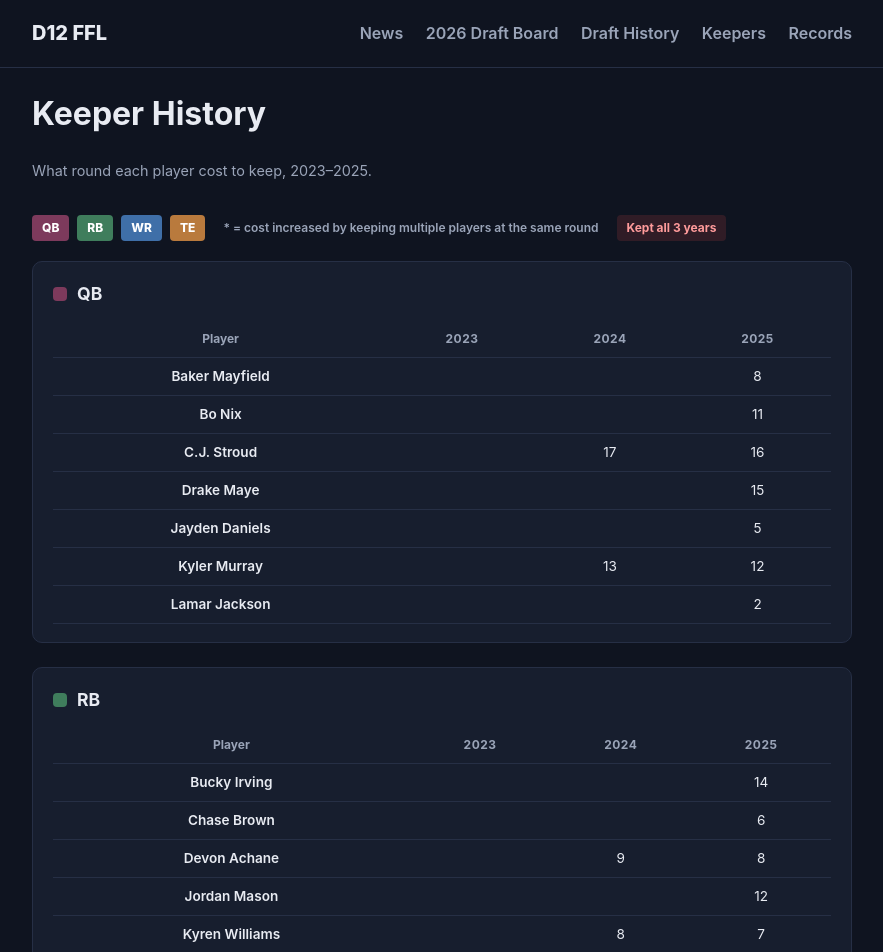
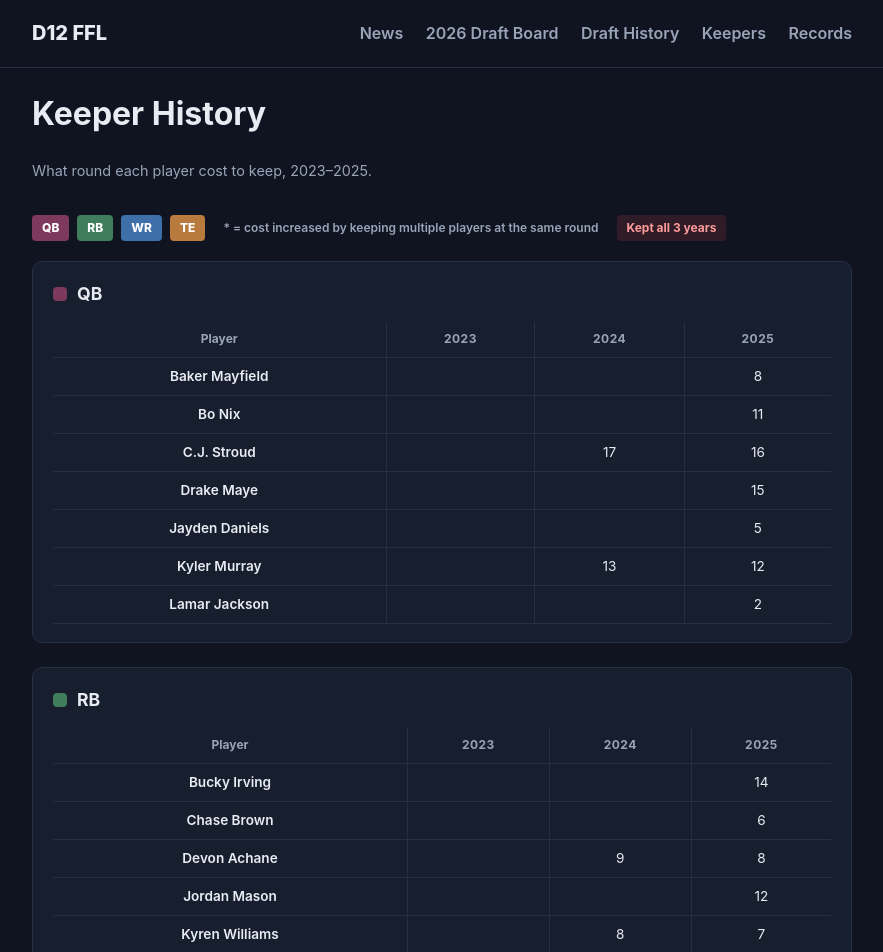
Before and after one commit to cullenhgn/D12-FFL-Website, a Jekyll site: the page built from keepers/index.md, in a window 1280 px wide. Shown: the top 952 px of the page, without its empty margins (198-1081 px from the left). Built offline with Jekyll 4.4.1, drawn with Linux system fonts in a browser that asks for light colours.

Commit message:
Add files via upload

```diff
--- a/assets/css/style.css
+++ b/assets/css/style.css
@@ -446,7 +446,9 @@ h1, h2, h3 { color: var(--text); }
   padding: 8px 10px;
   text-align: center;
   border-bottom: 1px solid var(--border);
+  border-right: 1px solid var(--border);
 }
+.kp-table th:last-child, .kp-table td:last-child { border-right: none; }
 .kp-table thead th {
   color: var(--muted);
   font-weight: 700;
```
